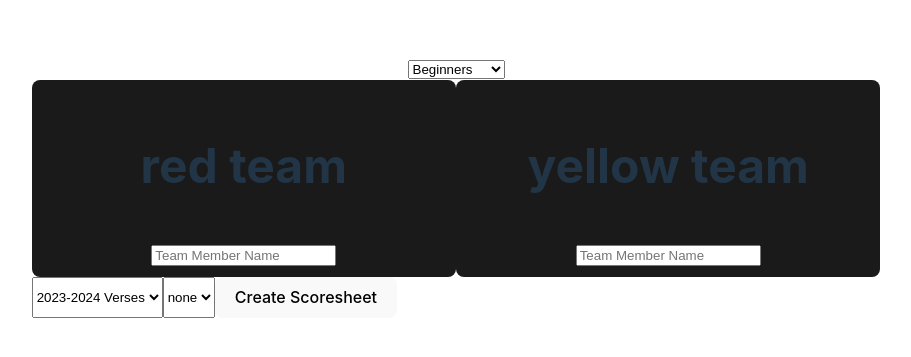
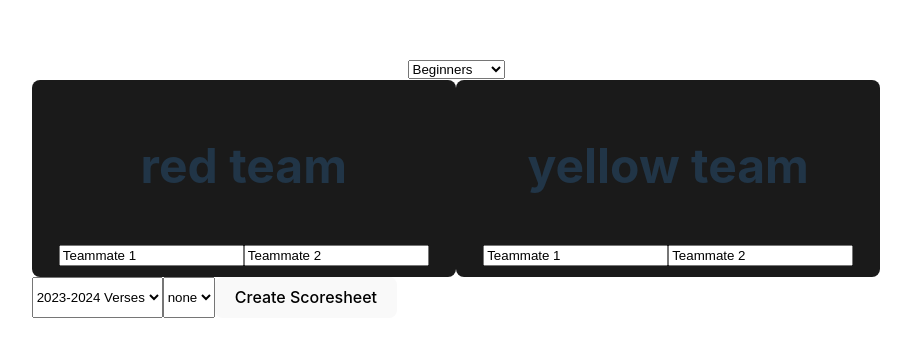
Before and after one commit to bkp0515/QuizzingApp, a React (Vite) app in the folder src/webapp/: page / in a window 1280 px wide. Shown: the part 213-570 px from the top of the page, without its empty margins (184-1095 px from the left). Built offline with nearby package versions, Linux system fonts and the light colour scheme.

Commit message:
Added functionality to print inputs for the inputted list of objects of ids and names for team members

```diff
--- a/src/webapp/src/pages/ConfigPage/TeamBlock.tsx
+++ b/src/webapp/src/pages/ConfigPage/TeamBlock.tsx
@@ -1,12 +1,19 @@
+import { TeamMemberNameInputs } from "./TeamMemberNameInputs";
+
 interface Props {
     color: string;
 }
+
+let teamMemberNames = [
+    {"id": 1, "name": "Teammate 1"},
+    {"id": 2, "name": "Teammate 2"},
+]
 
 export const TeamBlock = (props: Props) => {
     return (
         <div className="team-block">
             <h2>{props.color} team</h2>
-            <input placeholder="Team Member Name"/>
+            <TeamMemberNameInputs teamMembers={teamMemberNames} />
         </div>
     );
 };
--- /dev/null
+++ b/src/webapp/src/pages/ConfigPage/TeamMemberNameInputs.tsx
@@ -0,0 +1,9 @@
+export const TeamMemberNameInputs = ({teamMembers}) => {
+    return (
+        <>
+            {teamMembers.map((i) => (
+                <input key={i.key} value={i.name}/>
+            ))}
+        </>
+    );
+}
```
